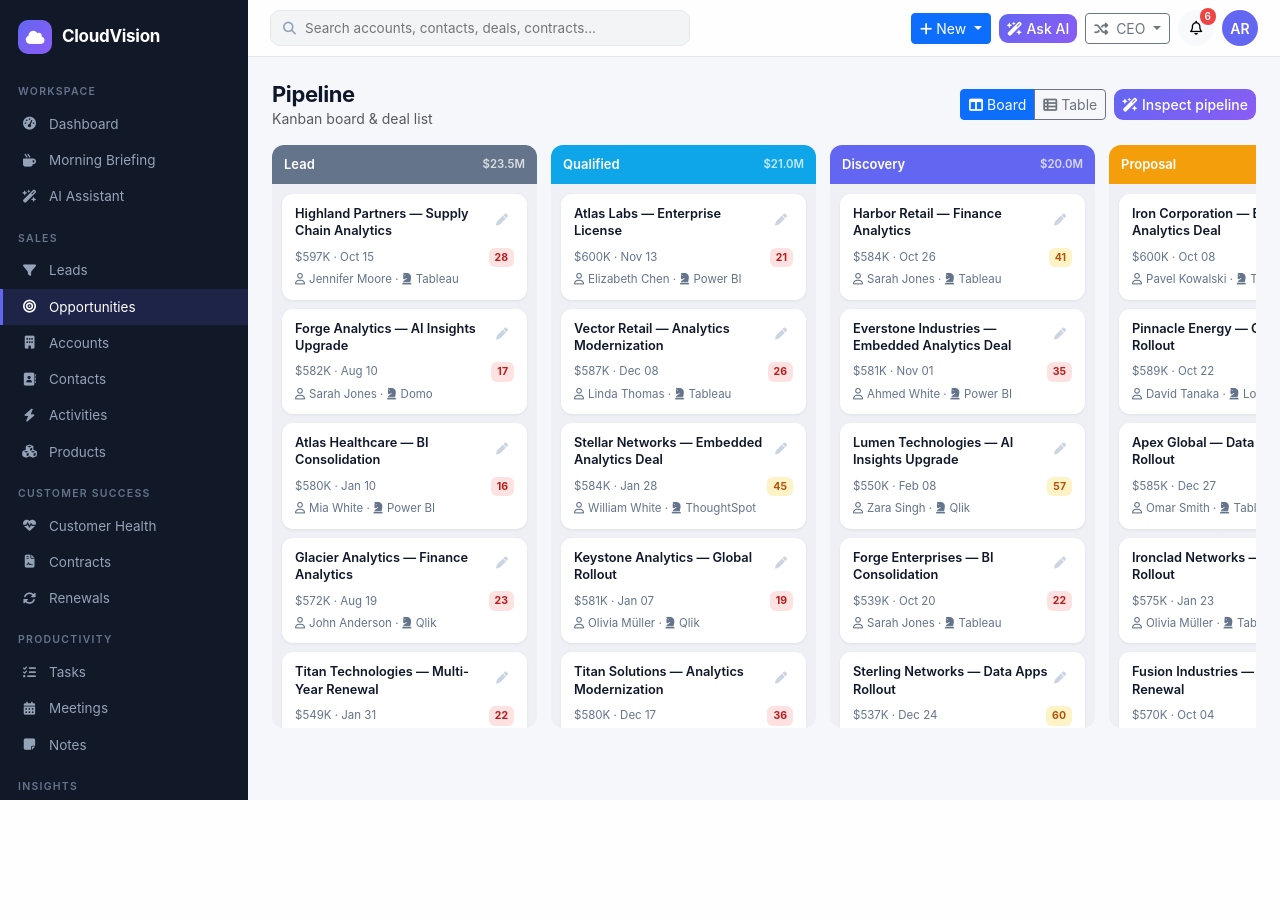
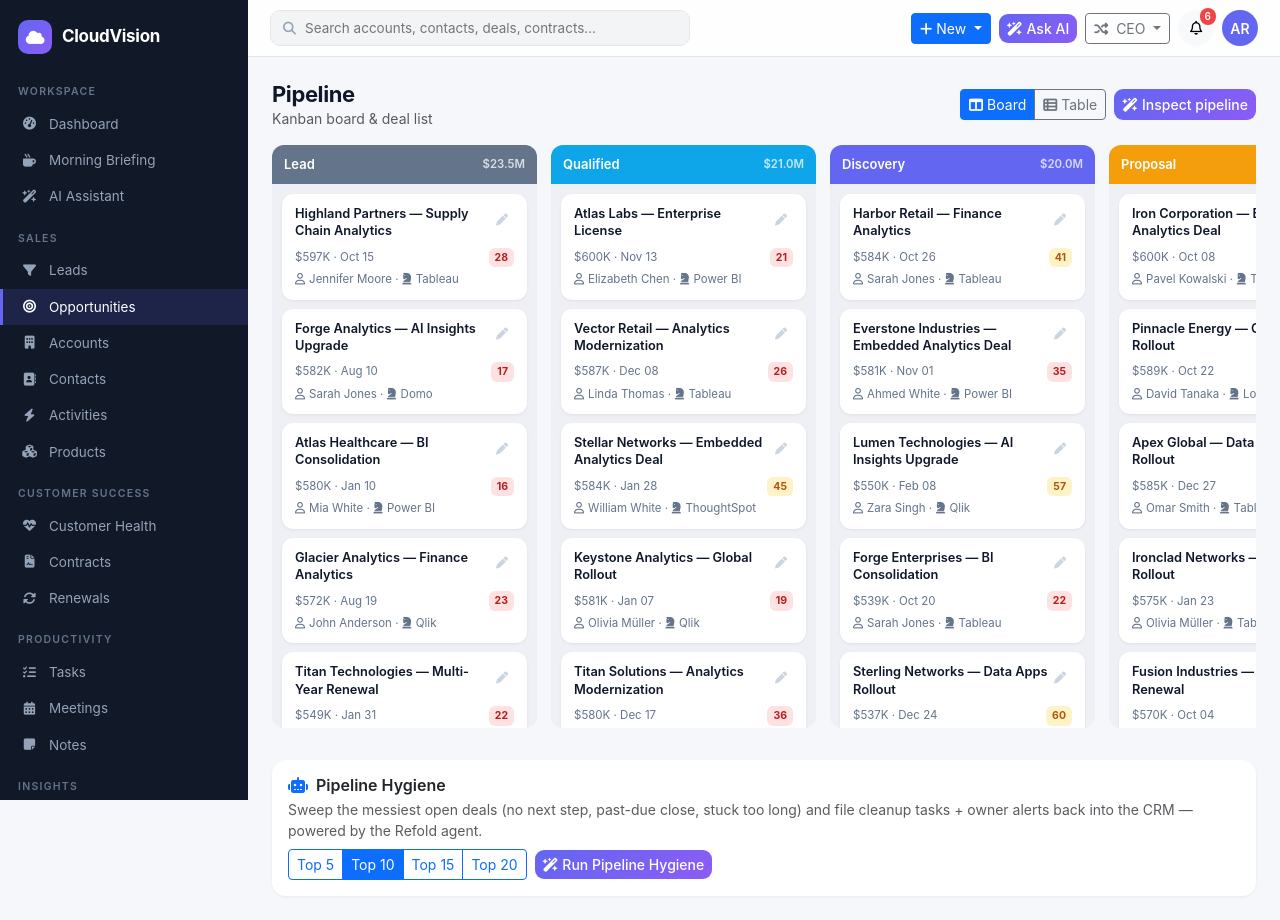
Before and after one commit to lokeshwar-t/sfdc-crm-demo, a Flask app: page /opportunities in a window 1280 px wide. Before the commit the page ends 800 px from the top, so only its background shows below. Run offline with Flask 3, Linux system fonts and the light colour scheme; a user stored in the database is signed in; data comes from the database, SQL or seed files in the repository; some libraries are stand-ins or nearby versions.

Commit message:
Add Pipeline Hygiene agent (read → reason → act, writes cleanup tasks)
- Data-plane: agent_core.stale_opportunities (flags: no next step, past-due
  close, missing amount/owner, aged, low AI score) + opportunity_context;
  /api/agent/stale-opportunities and /api/agent/opportunity-context/<id>.
- Proxy: /api/pipeline-hygiene/run|status (body {"limit"}, PIPELINE_LIMITS
  5/10/15/20) + /notify to the runner's bell. Shared Cobalt helpers.
- Pipeline Hygiene panel on the Opportunities page; cards show amount/stage/
  owner/account badges, hygiene-issue chips, recommended cleanup, and the
  'Actions taken' strip (cleanup tasks the agent filed).
- Config REFOLD_PIPELINE_WORKFLOW_ID/_SLUG (empty until Cobalt exists).

Co-Authored-By: Claude Opus 4.8 (1M context) <noreply@anthropic.com>

```diff
--- a/config.py
+++ b/config.py
@@ -42,9 +42,13 @@ class Config:
     # Briefing agent
     REFOLD_BRIEFING_WORKFLOW_ID = os.environ.get("REFOLD_BRIEFING_WORKFLOW_ID", "6a60e4013284520f752b331c")
     REFOLD_BRIEFING_SLUG = os.environ.get("REFOLD_BRIEFING_SLUG", "Coba-8517")
+    # Pipeline Hygiene agent — set once its Cobalt workflow exists
+    REFOLD_PIPELINE_WORKFLOW_ID = os.environ.get("REFOLD_PIPELINE_WORKFLOW_ID", "")
+    REFOLD_PIPELINE_SLUG = os.environ.get("REFOLD_PIPELINE_SLUG", "")
     REFOLD_CONFIG_ID = os.environ.get("REFOLD_CONFIG_ID", "")                   # optional per-run config
     REFOLD_HTTP_TIMEOUT = int(os.environ.get("REFOLD_HTTP_TIMEOUT", "30"))      # per-request seconds
     MEETING_PREP_WINDOWS = [4, 8, 24, 48]  # selectable time windows (hours)
     RENEWAL_WINDOWS = [15, 30, 60, 90, 180]  # selectable renewal windows (days)
     CHURN_LIMITS = [5, 10, 15, 20]           # selectable # of riskiest accounts to sweep
     BRIEFING_WINDOWS = [1, 7, 14, 30]        # selectable briefing look-back windows (days)
+    PIPELINE_LIMITS = [5, 10, 15, 20]        # selectable # of messiest deals to sweep
--- a/routes/api.py
+++ b/routes/api.py
@@ -337,6 +337,66 @@ def briefing_status(execution_id):
     return _status_payload(execution_id)
 
 
+@api_bp.route("/pipeline-hygiene/run", methods=["POST"])
+@login_required
+def pipeline_hygiene_run():
+    data = request.get_json(silent=True) or {}
+    try:
+        limit = int(data.get("limit", 10))
+    except (TypeError, ValueError):
+        limit = 10
+    if limit not in current_app.config["PIPELINE_LIMITS"]:
+        return jsonify(error=f"limit must be one of "
+                             f"{current_app.config['PIPELINE_LIMITS']}"), 400
+    if not _refold_configured():
+        return jsonify(error="Pipeline Hygiene workflow is not configured.",
+                       hint="Set REFOLD_API_KEY and REFOLD_LINKED_ACCOUNT_ID."), 503
+    c = current_app.config
+    if not c.get("REFOLD_PIPELINE_WORKFLOW_ID"):
+        return jsonify(error="Pipeline Hygiene workflow is not configured.",
+                       hint="Set REFOLD_PIPELINE_WORKFLOW_ID to the Cobalt workflow id."), 503
+    ok, code, resp = _start_workflow(c["REFOLD_PIPELINE_WORKFLOW_ID"],
+                                     c.get("REFOLD_PIPELINE_SLUG"),
+                                     {"limit": str(limit)})
+    if not ok:
+        return jsonify(error="Could not start the Pipeline Hygiene workflow.",
+                       detail=_short(resp), status=code), 502
+    exec_id = _extract_execution_id(resp)
+    if not exec_id:
+        return jsonify(error="Workflow started but no execution id was returned.",
+                       detail=_short(resp)), 502
+    return jsonify(ok=True, execution_id=exec_id, window_limit=limit)
+
+
+@api_bp.route("/pipeline-hygiene/status/<execution_id>")
+@login_required
+def pipeline_hygiene_status(execution_id):
+    if not _refold_configured():
+        return jsonify(error="Pipeline Hygiene workflow is not configured."), 503
+    return _status_payload(execution_id)
+
+
+@api_bp.route("/pipeline-hygiene/notify", methods=["POST"])
+@login_required
+def pipeline_hygiene_notify():
+    data = request.get_json(silent=True) or {}
+    try:
+        count = int(data.get("count", 0))
+    except (TypeError, ValueError):
+        count = 0
+    try:
+        limit = int(data.get("limit", 0))
+    except (TypeError, ValueError):
+        limit = 0
+    msg = (f"Pipeline Hygiene reviewed the top {limit} messiest deals and filed "
+           f"cleanup tasks for {count}. Review on Pipeline.")
+    n = Notification(user_id=current_user.id, category="Deal",
+                     message=msg, link="/opportunities")
+    db.session.add(n)
+    db.session.commit()
+    return jsonify(ok=True, id=n.id)
+
+
 @api_bp.route("/briefing/notify", methods=["POST"])
 @login_required
 def briefing_notify():
--- a/routes/modules.py
+++ b/routes/modules.py
@@ -90,7 +90,8 @@ def opportunities():
     stage_totals = {s: db.session.query(func.sum(Opportunity.amount)).filter(Opportunity.stage == s).scalar() or 0
                     for s in by_stage}
     return render_template("opportunities.html", rows=rows[:300], by_stage=by_stage,
-                           stage_totals=stage_totals, view=view, stages=OPEN_STAGES)
+                           stage_totals=stage_totals, view=view, stages=OPEN_STAGES,
+                           pl_limits=current_app.config["PIPELINE_LIMITS"])
 
 
 @mod_bp.route("/activities")
--- a/static/js/app.js
+++ b/static/js/app.js
@@ -904,6 +904,178 @@ function renderBriefing(exec, days, ts) {
   return html;
 }
 
+// ---------- Pipeline Hygiene agent (read → reason → act; writes cleanup tasks back) ----------
+let phLimit = 10;
+const PH_STORE_KEY = 'ph:lastRun';
+let phPollTimer = null;
+
+function phSelectWindow(btn) {
+  phLimit = parseInt(btn.dataset.limit, 10);
+  phSetActiveWindow(phLimit);
+}
+
+function phSetActiveWindow(limit) {
+  document.querySelectorAll('#phWindow .btn').forEach(b =>
+    b.classList.toggle('active', parseInt(b.dataset.limit, 10) === limit));
+}
+
+function phSaveRun(exec, limit, ts) {
+  try { sessionStorage.setItem(PH_STORE_KEY, JSON.stringify({exec: exec, limit: limit, generatedAt: ts})); } catch (e) {}
+}
+
+function phRestore() {
+  let saved = null;
+  try { saved = JSON.parse(sessionStorage.getItem(PH_STORE_KEY) || 'null'); } catch (e) { saved = null; }
+  if (!saved || !saved.exec) return;
+  phLimit = saved.limit || phLimit;
+  phSetActiveWindow(phLimit);
+  const box = document.getElementById('phResult');
+  box.classList.remove('d-none');
+  box.innerHTML = renderPipelineHygiene(saved.exec, phLimit, saved.generatedAt);
+  mpStartRelTimer();
+}
+
+function runPipelineHygiene() {
+  const btn = document.getElementById('phRunBtn');
+  const box = document.getElementById('phResult');
+  const original = btn.innerHTML;
+  const started = Date.now();
+
+  btn.disabled = true;
+  btn.innerHTML = '<span class="spinner-border spinner-border-sm me-1"></span>Sweeping…';
+  box.classList.remove('d-none');
+  phShowLoader(box, 0);
+
+  const finish = (html) => {
+    if (phPollTimer) { clearTimeout(phPollTimer); phPollTimer = null; }
+    box.innerHTML = html;
+    btn.disabled = false;
+    btn.innerHTML = original;
+  };
+
+  fetch('/api/pipeline-hygiene/run', {
+    method: 'POST', headers: {'Content-Type': 'application/json'},
+    body: JSON.stringify({limit: phLimit})
+  }).then(async r => ({ok: r.ok, data: await r.json()}))
+    .then(({ok, data}) => {
+      if (!ok || data.error || !data.execution_id) { finish(mpError(data)); return; }
+      phPoll(data.execution_id, started, finish, box);
+    })
+    .catch(() => finish(mpError({error: 'Could not reach the agent.'})));
+}
+
+function phPoll(execId, started, finish, box) {
+  phShowLoader(box, Math.round((Date.now() - started) / 1000));
+  fetch(`/api/pipeline-hygiene/status/${encodeURIComponent(execId)}`)
+    .then(async r => ({ok: r.ok, data: await r.json()}))
+    .then(({ok, data}) => {
+      if (!ok || data.error) { finish(mpError(data)); return; }
+      if (data.state === 'success') {
+        const ts = Date.now();
+        const n = mpExtractBriefs(data.result).length;
+        phSaveRun(data.result, phLimit, ts);
+        finish(renderPipelineHygiene(data.result, phLimit, ts));
+        mpStartRelTimer();
+        fetch('/api/pipeline-hygiene/notify', {method: 'POST', headers: {'Content-Type': 'application/json'},
+          body: JSON.stringify({count: n, limit: phLimit})}).then(() => refreshBell()).catch(() => {});
+        return;
+      }
+      if (data.state === 'error') {
+        finish(mpError({error: 'The workflow reported a failure.', detail: _short(data.result)}));
+        return;
+      }
+      if (Date.now() - started > MP_MAX_MS) {
+        finish(mpError({error: 'Timed out waiting for the workflow.',
+                        detail: `Still ${data.status || 'running'} after ${Math.round(MP_MAX_MS / 1000)}s (execution ${execId}).`}));
+        return;
+      }
+      phPollTimer = setTimeout(() => phPoll(execId, started, finish, box), MP_POLL_INTERVAL);
+    })
+    .catch(() => {
+      if (Date.now() - started > MP_MAX_MS) { finish(mpError({error: 'Lost connection while polling the workflow.'})); return; }
+      phPollTimer = setTimeout(() => phPoll(execId, started, finish, box), MP_POLL_INTERVAL);
+    });
+}
+
+function phShowLoader(box, elapsed) {
+  box.innerHTML = `<div class="d-flex align-items-center text-muted small">
+      <span class="spinner-border spinner-border-sm me-2 text-primary"></span>
+      Refold is sweeping the ${phLimit} messiest deals and filing cleanup tasks… <span class="ms-1">(${elapsed}s)</span>
+    </div>`;
+}
+
+function renderPipelineHygiene(exec, limit, ts) {
+  const briefs = mpExtractBriefs(exec);
+  if (!briefs.length) {
+    return `<div class="text-center text-muted py-4">
+        <i class="fa-regular fa-circle-check fa-2x mb-2 d-block text-secondary"></i>
+        <div class="fw-semibold">No pipeline hygiene issues surfaced</div>
+        ${ts ? `<div class="mt-2">${mpGeneratedLabel(ts)}</div>` : ''}
+        <details class="mt-3 text-start"><summary class="small text-secondary" style="cursor:pointer">Raw workflow response</summary>
+          <pre class="small bg-light p-2 rounded mt-2 mb-0" style="white-space:pre-wrap;max-height:240px;overflow:auto">${escapeHtml(JSON.stringify(exec, null, 2))}</pre>
+        </details>
+      </div>`;
+  }
+
+  let html = `<div class="d-flex justify-content-between align-items-center flex-wrap gap-2 mb-3">
+      <div>
+        <span class="badge bg-primary-subtle text-primary me-2">Top ${limit}</span>
+        <span class="small text-muted">${briefs.length} deal${briefs.length === 1 ? '' : 's'} cleaned up by the agent</span>
+      </div>
+      <div class="d-flex align-items-center flex-wrap gap-3">
+        ${mpGeneratedLabel(ts)}
+        <div class="btn-group btn-group-sm">
+          <button type="button" class="btn btn-outline-secondary" onclick="mpToggleAll(true, '#phResult')"><i class="fa-solid fa-angles-down me-1"></i>Expand all</button>
+          <button type="button" class="btn btn-outline-secondary" onclick="mpToggleAll(false, '#phResult')"><i class="fa-solid fa-angles-up me-1"></i>Collapse all</button>
+        </div>
+      </div>
+    </div><div class="row g-3">`;
+
+  briefs.forEach((item, i) => {
+    const b = agentUnwrapBrief(item.brief || item);
+    const name = item.opportunity || item.name || b.opportunity || 'Opportunity';
+    const account = item.account || b.account;
+    const owner = item.owner || b.owner;
+    const amount = item.amount != null ? item.amount : b.amount;
+    const stage = item.stage || b.stage;
+    const issues = item.issues || b.issues || [];
+    const cleanup = b.recommended_cleanup || b.recommended_play || b.recommended_ask || b.play;
+    const bodyId = `phBody${i}`;
+
+    html += `<div class="col-12">
+      <div class="card section-card">
+        <div class="card-header bg-white border-0 py-2 mp-toggle" role="button" tabindex="0"
+             data-bs-toggle="collapse" data-bs-target="#${bodyId}" aria-expanded="true" aria-controls="${bodyId}">
+          <div class="d-flex justify-content-between align-items-center flex-wrap gap-2">
+            <h6 class="fw-semibold mb-0">
+              <i class="fa-solid fa-chevron-down me-2 mp-caret text-muted small"></i>
+              <i class="fa-solid fa-broom me-2 text-primary"></i>${escapeHtml(name)}
+            </h6>
+            <div class="d-flex gap-2 flex-wrap align-items-center">
+              ${amount != null ? `<span class="badge bg-dark-subtle text-dark border">${rpMoney(amount)}</span>` : ''}
+              ${stage ? `<span class="badge bg-light text-dark border">${escapeHtml(stage)}</span>` : ''}
+              ${account ? `<span class="badge bg-light text-dark border">${escapeHtml(account)}</span>` : ''}
+              ${owner ? `<span class="badge bg-light text-dark border"><i class="fa-regular fa-user me-1"></i>${escapeHtml(owner)}</span>` : ''}
+            </div>
+          </div>
+        </div>
+        <div id="${bodyId}" class="collapse show mp-collapse">
+          <div class="card-body pt-2">
+            ${b.situation ? `<p class="small text-muted mb-2">${escapeHtml(b.situation)}</p>` : ''}
+            ${issues.length ? `<div class="mb-2"><div class="fw-semibold small mb-1"><i class="fa-solid fa-triangle-exclamation me-1 text-warning"></i>Hygiene issues</div>
+              <div class="d-flex flex-wrap">${issues.map(x => `<span class="badge bg-warning-subtle text-warning border border-warning-subtle me-1 mb-1">${escapeHtml(String(x))}</span>`).join('')}</div></div>` : ''}
+            ${cleanup ? `<div class="alert alert-primary py-2 px-3 small mt-2 mb-0"><i class="fa-solid fa-broom me-1"></i><strong>Recommended cleanup:</strong> ${escapeHtml(cleanup)}</div>` : ''}
+            ${csActionsTaken(item, b)}
+          </div>
+        </div>
+      </div>
+    </div>`;
+  });
+
+  html += '</div>';
+  return html;
+}
+
 // Restore the last briefing on load so tab navigation doesn't force a re-run.
 function mpInit() {
   if (document.getElementById('mpResult')) {
@@ -918,6 +1090,9 @@ function mpInit() {
   }
   if (document.getElementById('bfResult')) {
     bfRestore();
+  }
+  if (document.getElementById('phResult')) {
+    phRestore();
   }
 }
 if (document.readyState === 'loading') {
--- a/templates/opportunities.html
+++ b/templates/opportunities.html
@@ -76,4 +76,28 @@
   </div>
 </div>
 {% endif %}
+
+<!-- Pipeline Hygiene agent (Refold workflow trigger) -->
+<div class="card section-card mt-4" id="pipelineHygieneCard">
+  <div class="card-body">
+    <div class="d-flex flex-wrap justify-content-between align-items-center gap-2">
+      <div>
+        <h6 class="fw-semibold mb-1"><i class="fa-solid fa-robot me-2 text-primary"></i>Pipeline Hygiene</h6>
+        <div class="text-muted small">Sweep the messiest open deals (no next step, past-due close, stuck too long) and file cleanup tasks + owner alerts back into the CRM — powered by the Refold agent.</div>
+      </div>
+      <div class="d-flex flex-wrap align-items-center gap-2">
+        <div class="btn-group" role="group" aria-label="Deals to sweep" id="phWindow">
+          {% for n in pl_limits %}
+          <button type="button" class="btn btn-sm btn-outline-primary{{ ' active' if n == 10 }}"
+                  data-limit="{{ n }}" onclick="phSelectWindow(this)">Top {{ n }}</button>
+          {% endfor %}
+        </div>
+        <button type="button" class="btn btn-sm btn-ai" id="phRunBtn" onclick="runPipelineHygiene()">
+          <i class="fa-solid fa-wand-magic-sparkles me-1"></i>Run Pipeline Hygiene
+        </button>
+      </div>
+    </div>
+    <div id="phResult" class="mt-3 d-none"></div>
+  </div>
+</div>
 {% endblock %}
```
Also changed, not shown: agent_core.py (+63 -0 lines), routes/agent_api.py (+25 -0 lines), 1 other file.
